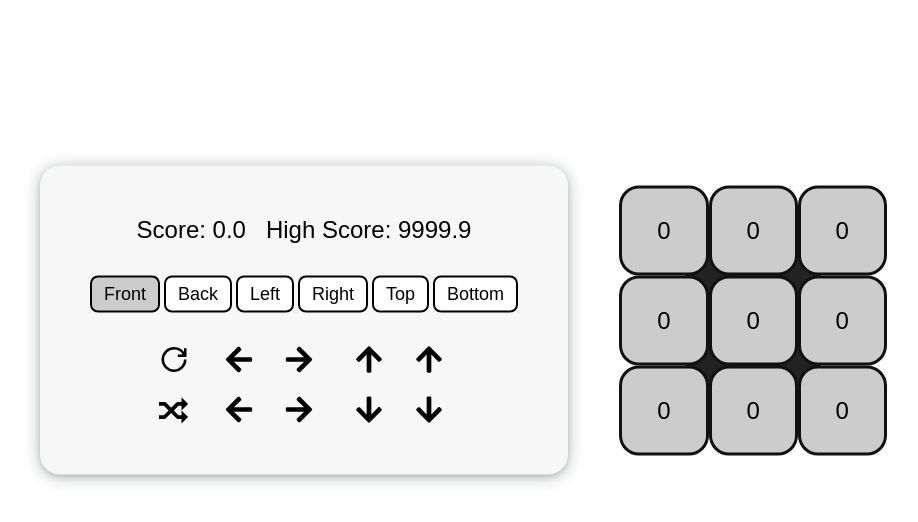
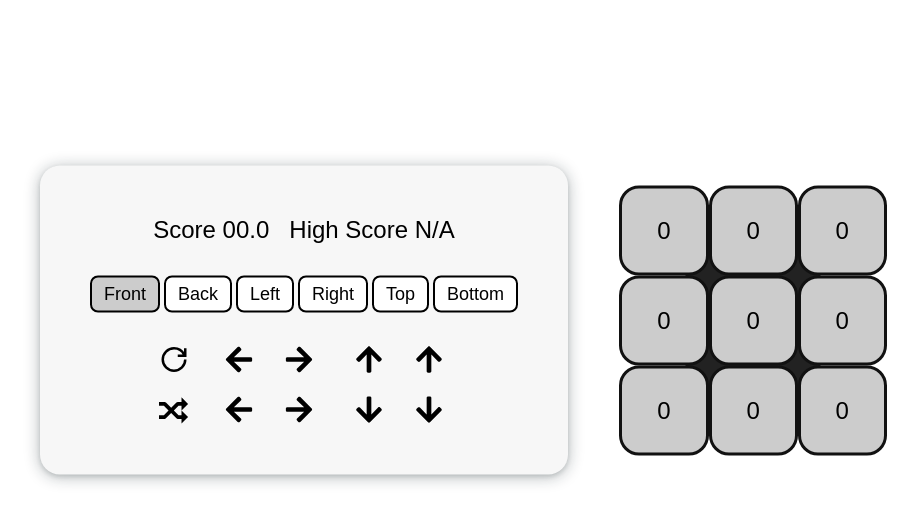
Before and after one commit to justin-cueva/cube, a React (Create React App) app: page / in a window 1280 px wide. Shown: the top 522 px of the page, without its empty margins (176-1094 px from the left). Built offline with nearby package versions, Linux system fonts and the light colour scheme.

Commit message:
formatted score and high score nicely

```diff
--- a/src/components/controller/ScoreContainer.js
+++ b/src/components/controller/ScoreContainer.js
@@ -26,10 +26,24 @@ const ScoreContainer = ({ cubeDispatch, cubeState }) => {
     });
   }, [cubeState.cube]);
 
+  const formatScore = (score) => {
+    if (score < 10) return `0${score.toFixed(1)}`;
+    if (score < 60) return `${score.toFixed(1)}`;
+
+    const secondsFormatted =
+      score % 60 < 10 ? `0${(score % 60).toFixed(1)}` : (score % 60).toFixed(1);
+
+    return `${Math.floor(score / 60)}:${secondsFormatted}`;
+  };
+
   return (
     <div className="score-container">
-      <span>Score: {cubeState.score.toFixed(1)}</span>
-      <span>High Score: {cubeState.highScore.toFixed(1)}</span>
+      <span>Score {formatScore(cubeState.score)}</span>
+      {/* <span>Score: {cubeState.score.toFixed(1)}</span> */}
+      <span>
+        High Score{" "}
+        {cubeState.highScore ? formatScore(cubeState.highScore) : "N/A"}
+      </span>
     </div>
   );
 };
--- a/src/cubeReducer.js
+++ b/src/cubeReducer.js
@@ -14,7 +14,7 @@ export const initialCubeState = {
   right: 4,
   back: 5,
   score: 0,
-  highScore: 9999.9,
+  highScore: null,
   gameIsOn: false,
   cubeIsSolved: false,
 };
@@ -110,11 +110,13 @@ export const cubeReducer = (state = initialCubeState, action) => {
   };
   switch (action.type) {
     case "SOLVED_CUBE":
+      const newHighScore =
+        state.score < state.highScore ? state.score : state.highScore;
+
       return {
         ...state,
         cubeIsSolved: true,
-        highScore:
-          state.score < state.highScore ? state.score : state.highScore,
+        highScore: newHighScore ? newHighScore : state.score,
         score: 0,
         gameIsOn: false,
       };
```
